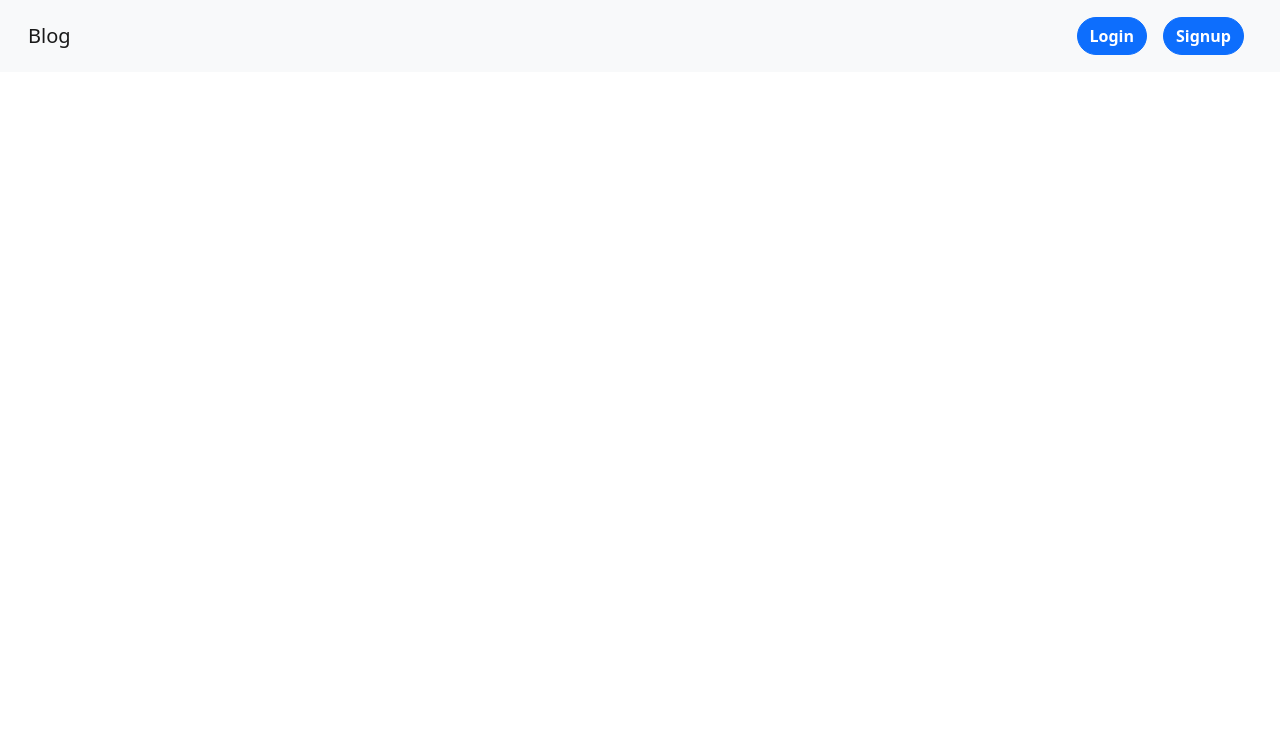
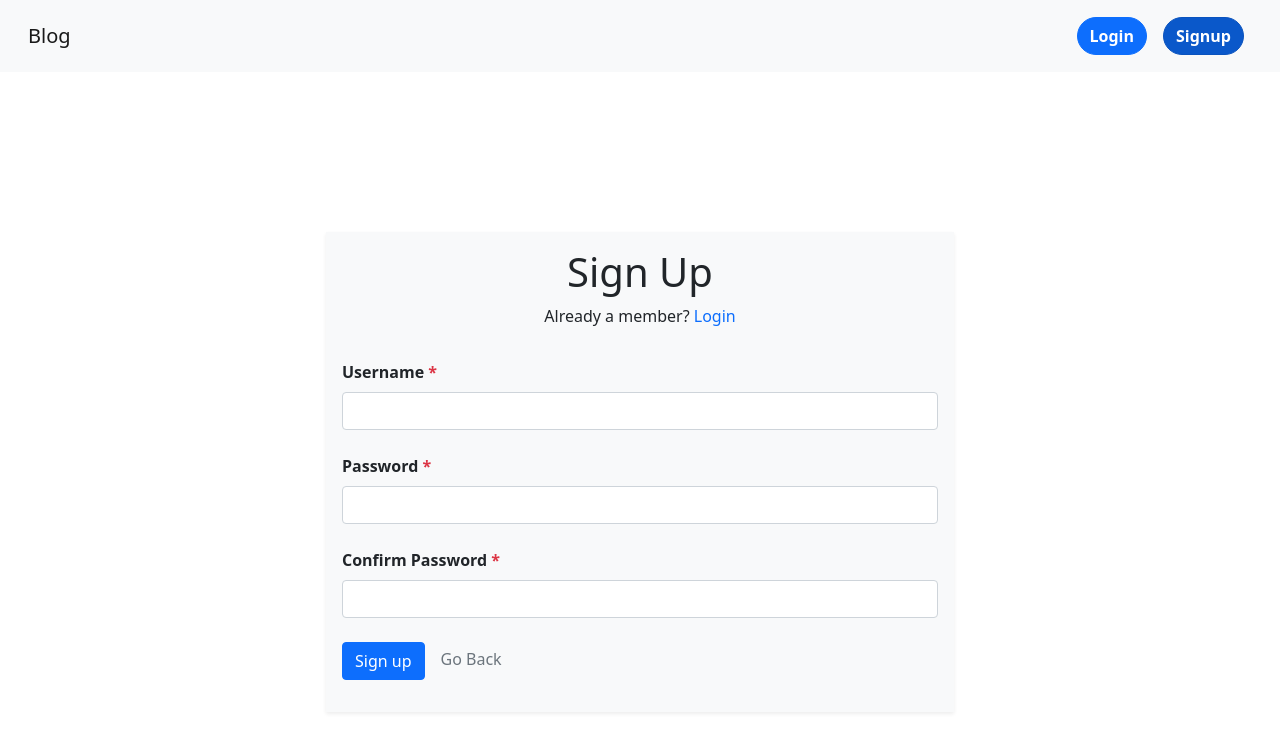
Before and after one commit to Ajinkyap22/MERN-blog, a React (Create React App) app in the folder client/: page /signup in a window 1280 px wide. Shown: the top 752 px of the page. Built offline with nearby package versions, Linux system fonts and the light colour scheme.

Commit message:
Completed Signup and Logout

```diff
--- a/client/src/App.js
+++ b/client/src/App.js
@@ -1,6 +1,7 @@
 import "./App.css";
 import Navbar from "./Components/Navbar";
 import Login from "./Components/Login";
+import Signup from "./Components/Signup";
 import { BrowserRouter as Router, Switch, Route } from "react-router-dom";
 import { useState } from "react";
 
@@ -20,7 +21,7 @@ function App() {
             path="/login"
             render={() => <Login setUser={setUser} />}
           />
-          {/* <Route exact path="/signup" component={Signup}/> */}
+          <Route exact path="/signup" component={Signup} />
         </Switch>
       </Router>
     </div>
--- a/client/src/Components/Login.js
+++ b/client/src/Components/Login.js
@@ -13,7 +13,7 @@ function Login(props) {
       .then((res) => {
         localStorage.setItem("user", JSON.stringify(res.data));
         props.setUser(res.data.user);
-        console.log("login successful", res.data.user);
+        props.history.push("/");
       })
       .catch((err) => {
         console.error(err);
@@ -23,7 +23,15 @@ function Login(props) {
   return (
     <div className="container-fluid d-flex justify-content-center align-items-center h-100">
       <div className="bg-light w-50 shadow-sm p-3 ">
-        <h1>Login</h1>
+        <div className="text-center">
+          <h1>Login</h1>
+          <p>
+            Not a member?{" "}
+            <a href="/signup" className="link-primary text-decoration-none">
+              Sign up
+            </a>
+          </p>
+        </div>
 
         <form onSubmit={submitHander}>
           {/* username */}
--- a/client/src/Components/Navbar.js
+++ b/client/src/Components/Navbar.js
@@ -1,6 +1,11 @@
 import { NavLink } from "react-router-dom";
 
-function Navbar() {
+function Navbar(props) {
+  const logout = (e) => {
+    localStorage.removeItem("user");
+    props.setUser(undefined);
+  };
+
   return (
     <nav className="navbar navbar-expand-lg navbar-light bg-light">
       <div className="container-fluid py-2">
@@ -25,37 +30,55 @@ function Navbar() {
           id="navbarNavAltMarkup"
         >
           <div className="navbar-nav">
-            {/* <NavLink
+            <NavLink
               exact
               to="/"
               activeClassName="active"
               className="nav-link mx-2"
               aria-current="page"
+              hidden={props.user ? false : true}
             >
               Home
-            </NavLink> */}
+            </NavLink>
+
             <NavLink
               exact
               to="/login"
               className="btn btn-primary fw-bold rounded-pill mx-2"
+              hidden={props.user ? true : false}
             >
               Login
             </NavLink>
+
             <NavLink
               exact
-              to="/"
+              to="/signup"
               className="btn btn-primary fw-bold rounded-pill mx-2"
+              hidden={props.user ? true : false}
             >
               Signup
             </NavLink>
-            {/* <NavLink
+
+            <NavLink
               exact
-              to="/"
+              to="/create"
               activeClassName="active"
-              className="nav-link mx-2"
+              className="btn btn-primary fw-bold rounded-pill mx-2"
+              hidden={props.user ? false : true}
             >
-              Disabled
-            </NavLink> */}
+              Create Post
+            </NavLink>
+
+            <NavLink
+              exact
+              to="/logout"
+              activeClassName="active"
+              className="btn btn-primary fw-bold rounded-pill mx-2"
+              hidden={props.user ? false : true}
+              onClick={logout}
+            >
+              Logout
+            </NavLink>
           </div>
         </div>
       </div>
--- a/client/src/Components/Signup.js
+++ b/client/src/Components/Signup.js
@@ -0,0 +1,99 @@
+import axios from "axios";
+import { useState } from "react";
+
+function Signup(props) {
+  const [username, setUsername] = useState("");
+  const [password, setPassword] = useState("");
+  const [confirmPassword, setConfirmPassword] = useState("");
+
+  const submitHander = (e) => {
+    e.preventDefault();
+    axios
+      .post("http://localhost:3000/api/users/signup", {
+        username,
+        password,
+        confirmPassword,
+      })
+      .then(() => {
+        props.history.push("/login");
+      })
+      .catch((err) => {
+        console.error(err);
+      });
+  };
+
+  return (
+    <div className="container-fluid d-flex justify-content-center align-items-center h-100">
+      <div className="bg-light w-50 shadow-sm p-3 ">
+        <div className="text-center">
+          <h1 className="text-center">Sign Up</h1>
+          <p>
+            Already a member?{" "}
+            <a href="/login" className="link-primary text-decoration-none">
+              Login
+            </a>
+          </p>
+        </div>
+
+        <form onSubmit={submitHander}>
+          {/* username */}
+          <div className="form-group py-2">
+            <label htmlFor="username" className="fw-bold py-2">
+              Username<span className="text-danger"> *</span>
+            </label>
+            <input
+              type="text"
+              name="username"
+              className="form-control"
+              onChange={(e) => setUsername(e.target.value)}
+              required
+            />
+          </div>
+
+          {/* password */}
+          <div className="form-group py-2">
+            <label htmlFor="password" className="fw-bold py-2">
+              Password<span className="text-danger"> *</span>
+            </label>
+            <input
+              type="password"
+              name="password"
+              className="form-control"
+              onChange={(e) => setPassword(e.target.value)}
+              required
+            />
+          </div>
+
+          {/* confirm password */}
+          <div className="form-group py-2">
+            <label htmlFor="confirmPassword" className="fw-bold py-2">
+              Confirm Password<span className="text-danger"> *</span>
+            </label>
+            <input
+              type="password"
+              name="confirmPassword"
+              className="form-control"
+              onChange={(e) => setConfirmPassword(e.target.value)}
+              required
+            />
+          </div>
+
+          {/* buttons */}
+          <div className="py-3">
+            <button className="btn btn-primary mr-2" type="submit">
+              Sign up
+            </button>
+            <a
+              href="/"
+              className="text-secondary text-decoration-none mx-2 p-2"
+            >
+              Go Back
+            </a>
+          </div>
+        </form>
+      </div>
+    </div>
+  );
+}
+
+export default Signup;
```
Also changed, not shown: client/src/Components/Home.js (added, +15 -0 lines), client/src/Components/Preview.js (added, +13 -0 lines).
